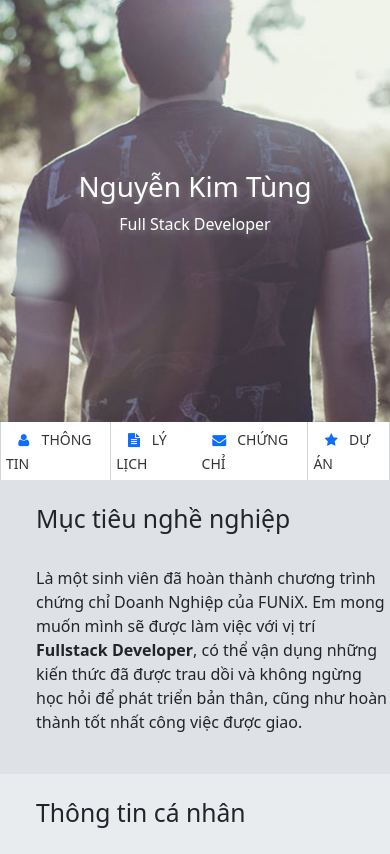
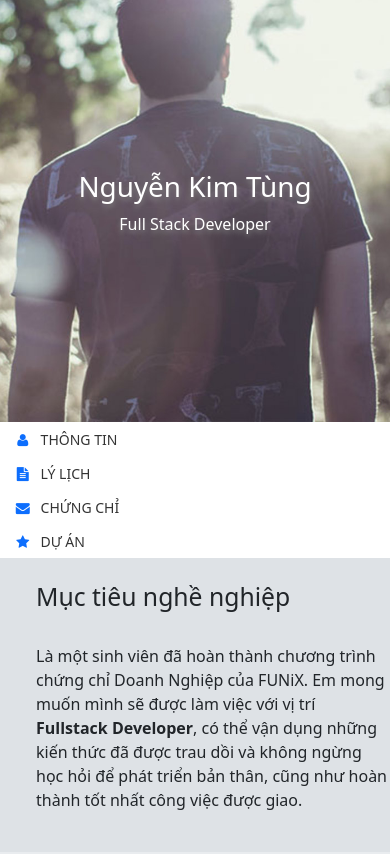
Before and after one commit to tung890412/Assignment-03, a plain HTML site: page index.html in a window 390 px wide. Shown: the top 854 px of the page. Drawn offline with nearby package versions, Linux system fonts and the light colour scheme.

Commit message:
fisrt commit

```diff
--- a/css/mobile.css
+++ b/css/mobile.css
@@ -13,6 +13,17 @@
     display: flex;
     flex-direction: column;
   }
+  /* banner */
+  .banner-info ul {
+    flex-direction: column;
+    align-items: flex-start !important;
+  }
+  .banner-info li:last-child,
+  .banner-info li:first-child {
+    border-right: none;
+    border-left: none;
+  }
+
   .bd-gold-right {
     border-bottom: 1px solid #d6c08d;
     border-right: none;
```
Also changed, not shown: README.txt (added), 1 other file.
